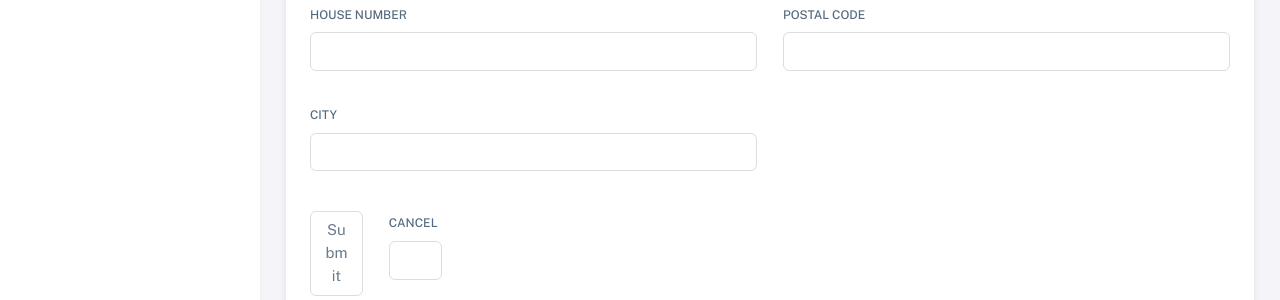
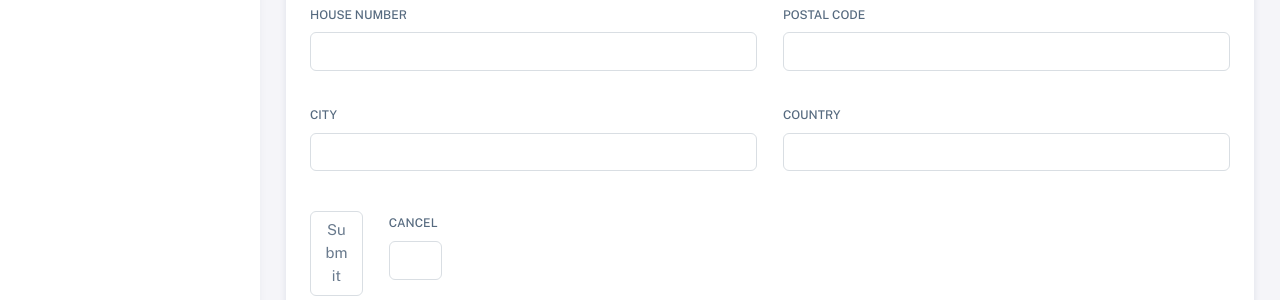
Before and after one commit to Atri-Nandi/symfony-application, a Symfony app: template templates/user_profile.html.twig in a window 1280 px wide. Shown: the part 546-846 px from the top of the page. Run offline with Twig, Linux system fonts and the light colour scheme; the template is opened without the code that fills it, so the values that code supplies are empty; form fields are guessed from the names that the template uses; some libraries are stand-ins or nearby versions.

Commit message:
Initial commit

```diff
--- a/composer.json
+++ b/composer.json
@@ -11,6 +11,7 @@
         "doctrine/doctrine-bundle": "^2.10",
         "doctrine/doctrine-migrations-bundle": "^3.2",
         "doctrine/orm": "^2.16",
+        "fakerphp/faker": "^1.5",
         "phpdocumentor/reflection-docblock": "^5.3",
         "phpstan/phpdoc-parser": "^1.23",
         "symfony/asset": "5.4.*",
@@ -97,7 +98,6 @@
     "require-dev": {
         "doctrine/doctrine-fixtures-bundle": "^3.4",
         "friendsofphp/php-cs-fixer": "^3.23",
-        "fzaninotto/faker": "^1.9",
         "phpunit/phpunit": "^9.5",
         "symfony/browser-kit": "5.4.*",
         "symfony/css-selector": "5.4.*",
--- a/src/Form/AccountType.php
+++ b/src/Form/AccountType.php
@@ -108,6 +108,10 @@ class AccountType extends AbstractType
                 'label' => Trans::tr('user.form.city.label'),
                 'attr' => ['class' => 'form-control', 'placeholder' => Trans::tr('user.form.city.placeholder')],
             ])
+            ->add('country', TextType::class, [
+                'label' => Trans::tr('user.form.country.label'),
+                'attr' => ['class' => 'form-control', 'placeholder' => Trans::tr('user.form.country.placeholder')],
+            ])
             ->add('submit', SubmitType::class, [
                 'label' => Trans::tr('generic.button.submit'),
                 'attr' => ['class' => 'btn btn-primary me-2'],
--- a/templates/user_profile.html.twig
+++ b/templates/user_profile.html.twig
@@ -54,6 +54,9 @@
                           <div class="mb-3 col-md-6">
                             {{ form_row(form.city) }}
                           </div>
+                          <div class="mb-3 col-md-6">
+                            {{ form_row(form.country) }}
+                          </div>
                         </div>
                         <div class="row mt-2">
                           <div class="mb-3 col-md-1">{{ form_row(form.submit) }} </div>
--- a/translations/messages.en.yml
+++ b/translations/messages.en.yml
@@ -44,6 +44,9 @@ user:
     city:
       label: 'CITY'
       placeholder: 'City'
+    country:
+      label: 'COUNTRY'
+      placeholder: 'Country'
     password:
       label: 'PASSWORD'
       placeholder: '***********'
```
Also changed, not shown: src/DataFixtures/UserFixtures.php (+3 -4 lines), 1 other file.
